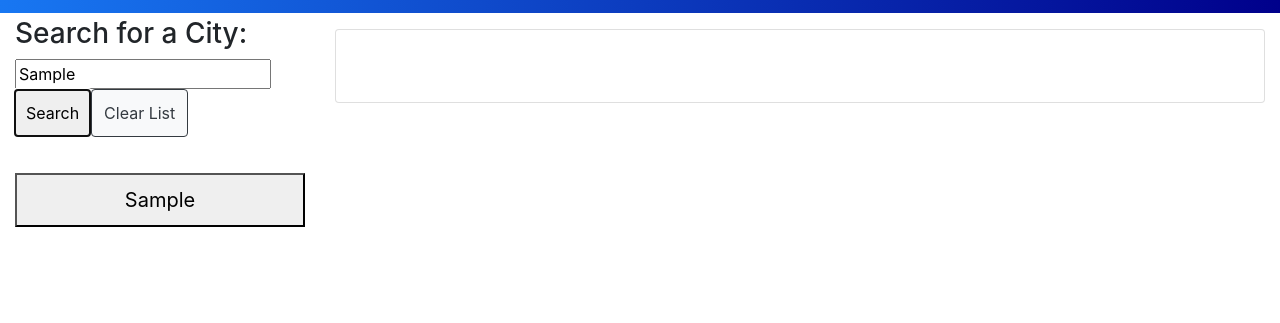
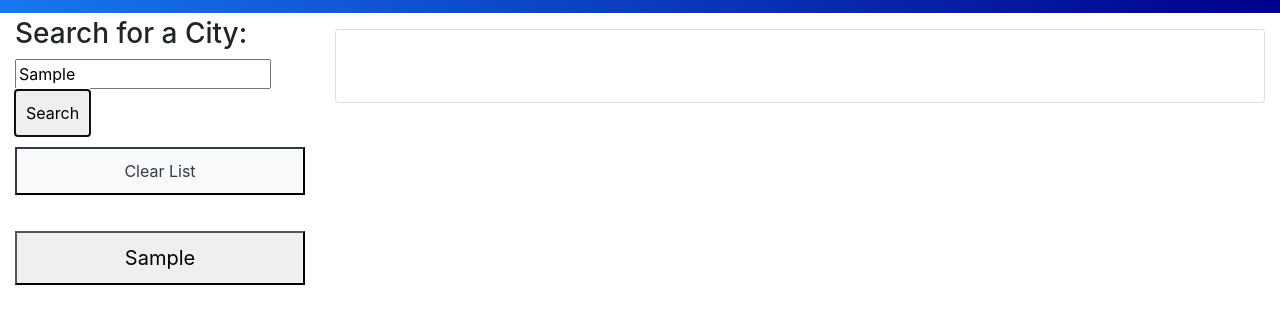
Before and after one commit to MOMatthewOsborne/Weather-Dashboard-App, a plain HTML site: page index.html in a window 1280 px wide. Both pictures are taken after typing "Sample" into the empty fields and a click on the button "Search". Shown: the part 59-382 px from the top of the page. Drawn offline with nearby package versions, Linux system fonts and the light colour scheme; no server answers.

```diff
--- a/assets/CSS/styles.css
+++ b/assets/CSS/styles.css
@@ -16,6 +16,14 @@
 
 .cityButton {
 
-    margin-top: 20px;
+    margin-top: 10px;
+    margin-bottom: 10px;
     font-size: 20px;
 }
+
+
+
+#clearButton {
+    margin-top: 10px;
+    margin-bottom: 10px;
+}
--- a/index.html
+++ b/index.html
@@ -35,7 +35,7 @@
                 <hr class="hr weather-hr" />
 
               </div>
-              <button class="btn bg-light btn-outline-dark" id="clearButton">Clear List</button>
+              <button class="btn-block bg-light btn-outline-dark" id="clearButton">Clear List</button>
             </div>
           </div>
         </form>
```
Also changed, not shown: 2 other files.
